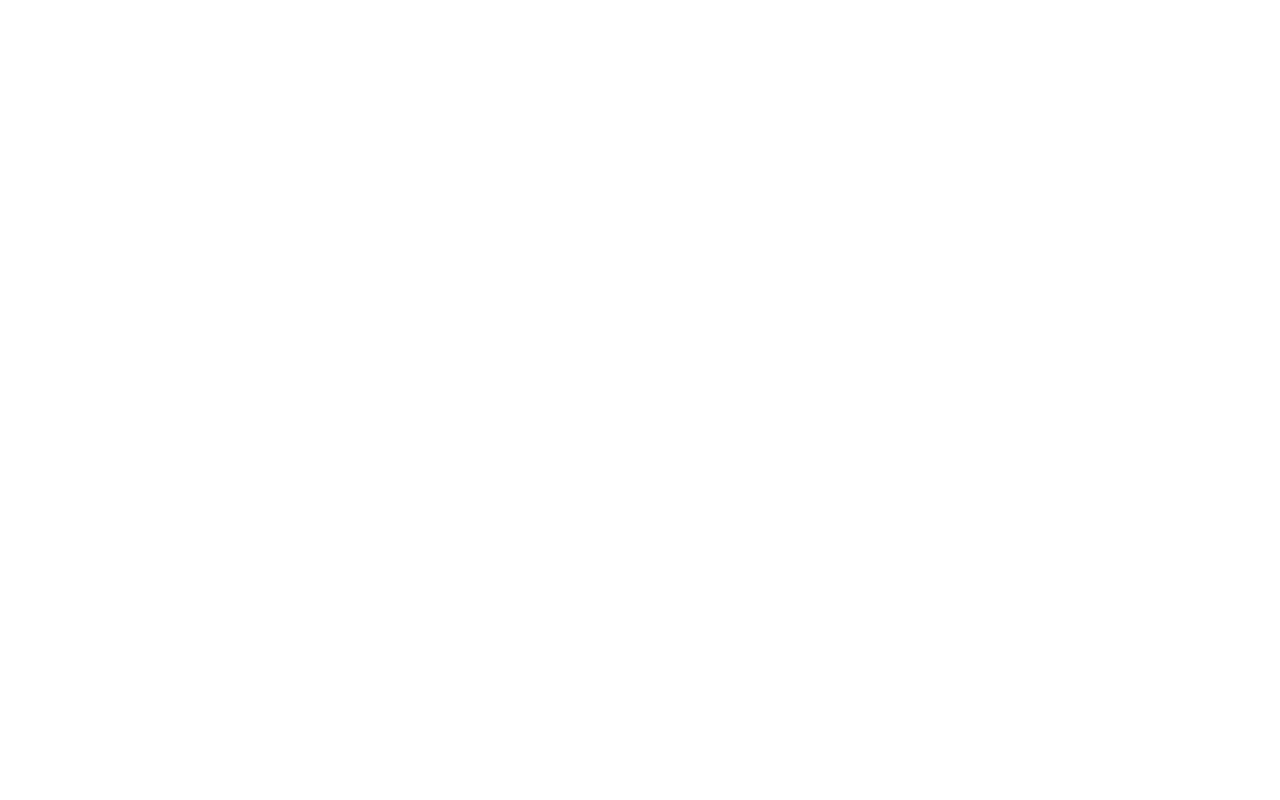
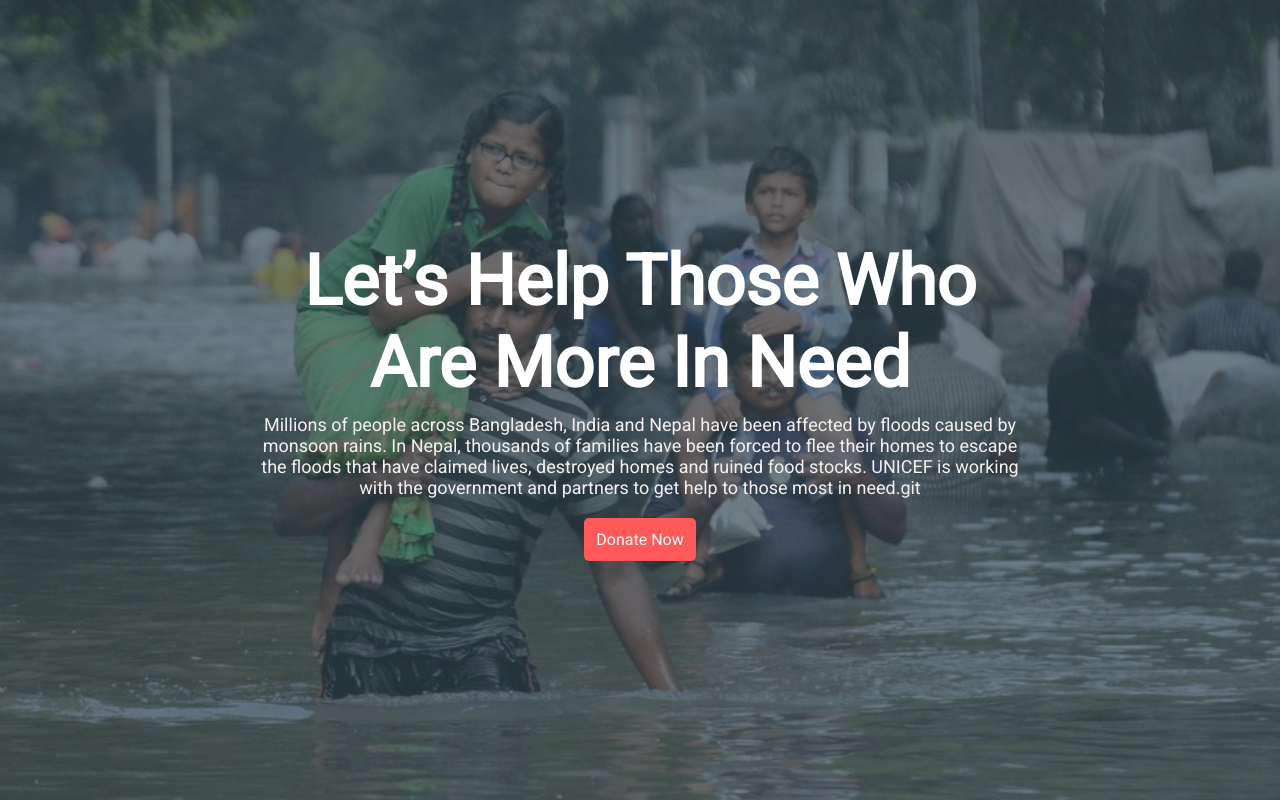
Before and after one commit to mahimur/donate-today, a plain HTML site: page index.html in a window 1280 px wide. Drawn offline with Linux system fonts and the light colour scheme.

Commit message:
header done

```diff
--- a/css/style.css
+++ b/css/style.css
@@ -0,0 +1,50 @@
+* {
+    margin: 0;
+    padding: 0;
+    font-family: 'Roboto', sans-serif;
+}
+
+.header {
+    height: 100vh;
+    background: url(../images/donation4.jpg) no-repeat;
+    background-size: cover;
+}
+
+.overlay {
+    background: rgba(50, 70, 80, 0.7);
+    height: 100vh;
+}
+
+.header-container {
+    text-align: center;
+    color: #fff;
+    position: absolute;
+    top: 30%;
+    left: 20%;
+    right: 20%;
+    bottom: 30%;
+}
+
+.header-container h1 {
+    font-size: 70px;
+    margin-bottom: 10px;
+}
+
+.header-container p {
+    font-size: 18px;
+    color: rgb(245, 240, 240);
+    margin-bottom: 20px;
+}
+
+.donate-button {
+    background: #FF5959;
+    padding: 12px;
+    border-radius: 5px;
+    display: inline-block;
+
+}
+
+.donate-button a {
+    text-decoration: none;
+    color: #fff;
+}
--- a/index.html
+++ b/index.html
@@ -6,8 +6,25 @@
     <meta http-equiv="X-UA-Compatible" content="IE=edge">
     <meta name="viewport" content="width=device-width, initial-scale=1.0">
     <title>Donate Today</title>
+    <link rel="preconnect" href="https://fonts.googleapis.com">
+    <link rel="preconnect" href="https://fonts.gstatic.com" crossorigin>
+    <link href="https://fonts.googleapis.com/css2?family=Roboto&display=swap" rel="stylesheet">
     <link rel="stylesheet" href="css/style.css">
 </head>
+<section class="header">
+    <div class="overlay">
+        <div class="header-container">
+            <h1>Let’s Help Those Who Are More In Need</h1>
+            <p>Millions of people across Bangladesh, India and Nepal have been affected by floods caused by monsoon
+                rains. In Nepal, thousands of families have been forced to flee their homes to escape the floods that
+                have claimed lives, destroyed homes and ruined food stocks. UNICEF is working with the government and
+                partners to get help to those most in need.git </p>
+            <div class="donate-button">
+                <a target="_blank" href="#">Donate Now</a>
+            </div>
+        </div>
+    </div>
+</section>
 
 <body>
 
```
